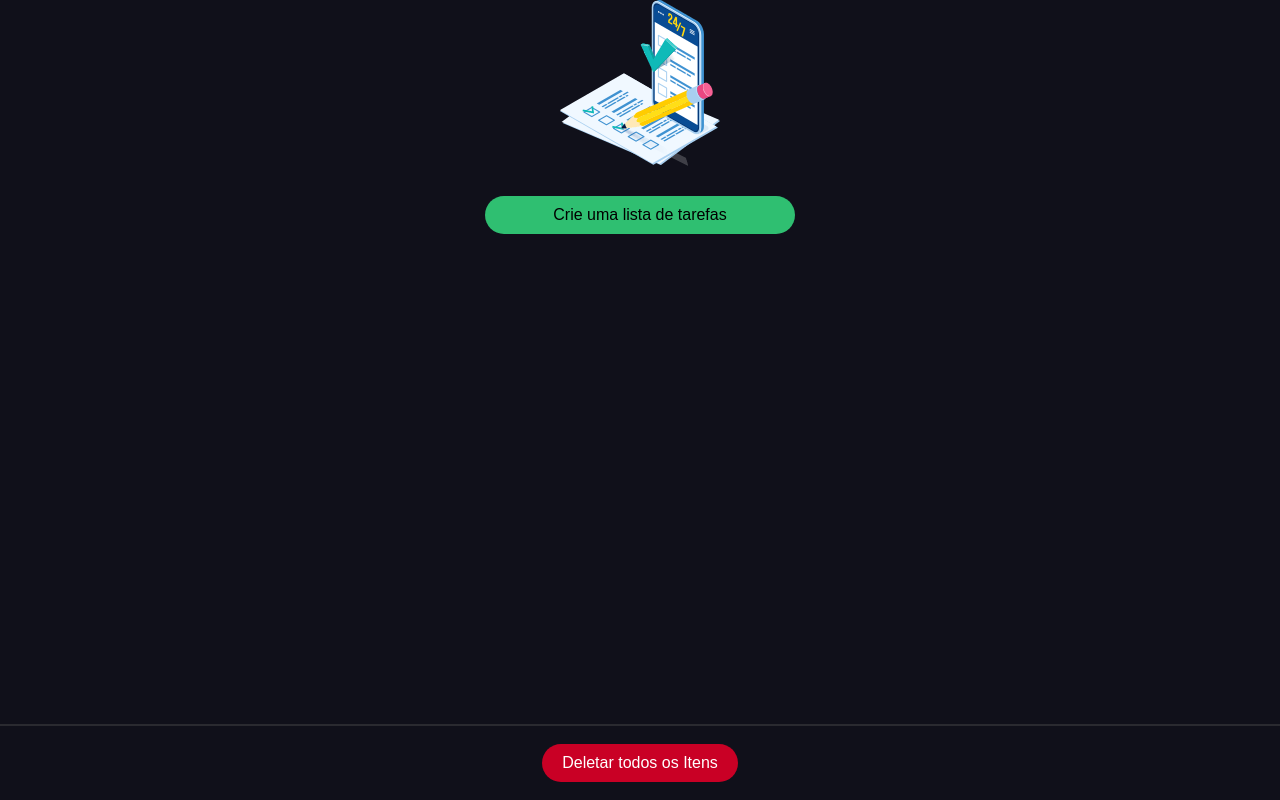
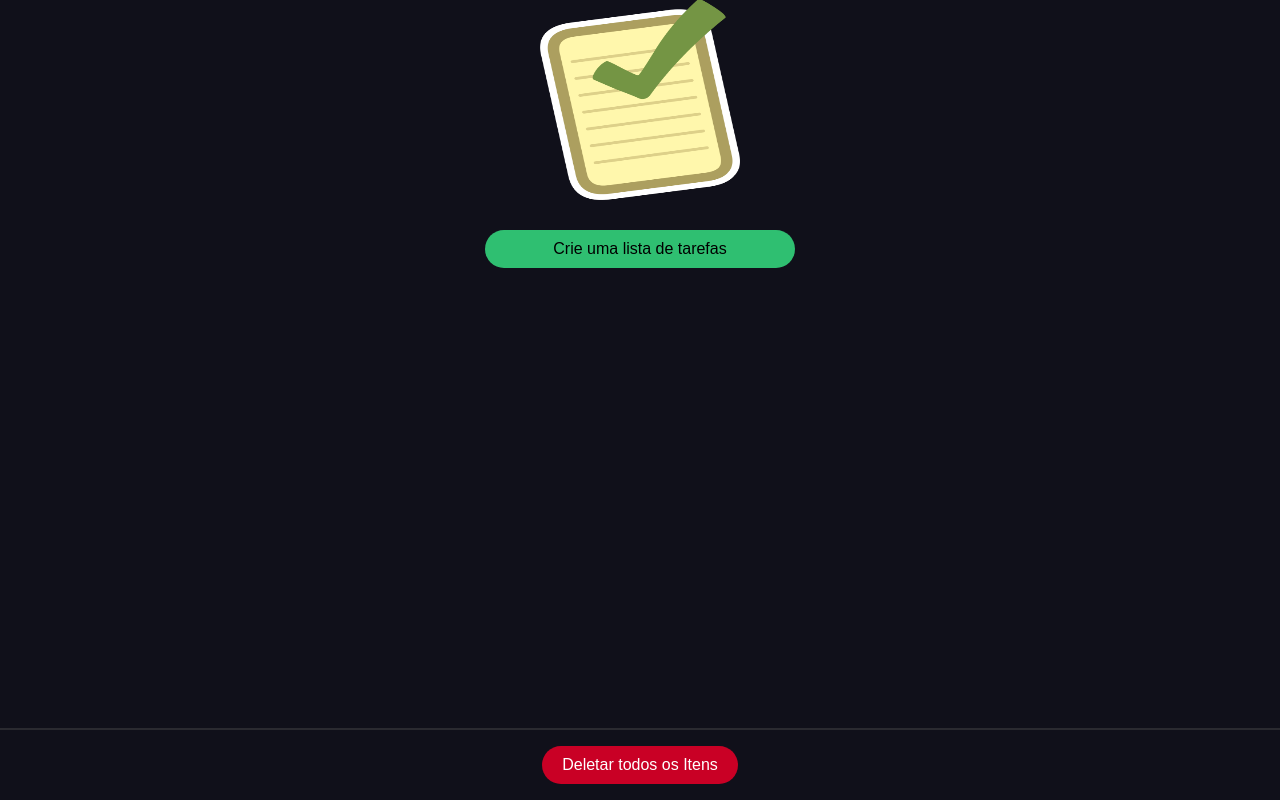
Before and after one commit to LucasEPaduam/curso-angular-lista-de-tarefas, an Angular app: page / in a window 1280 px wide. Built offline with nearby package versions, Linux system fonts and the light colour scheme.

Commit message:
Imagem Inicial

```diff
--- a/src/app/modules/to-do-list/pages/list/list.component.html
+++ b/src/app/modules/to-do-list/pages/list/list.component.html
@@ -1,6 +1,6 @@
 @if(!getListItems().length){
     <div class="container">
-        <img src="assets/img/task-list-null.png" alt="Sua lista está vazia" Loading="eager"/>
+        <img src="assets/img/task-list-null.png" alt="Sua lista está vazia" width="200" height="200" Loading="eager"/>
 
         @if(addItem()){
             <button class="btn btn-primary" (click)="addItem.set(false)">Crie uma lista de tarefas</button>
```
Also changed, not shown: src/assets/img/task-list-null.png.
